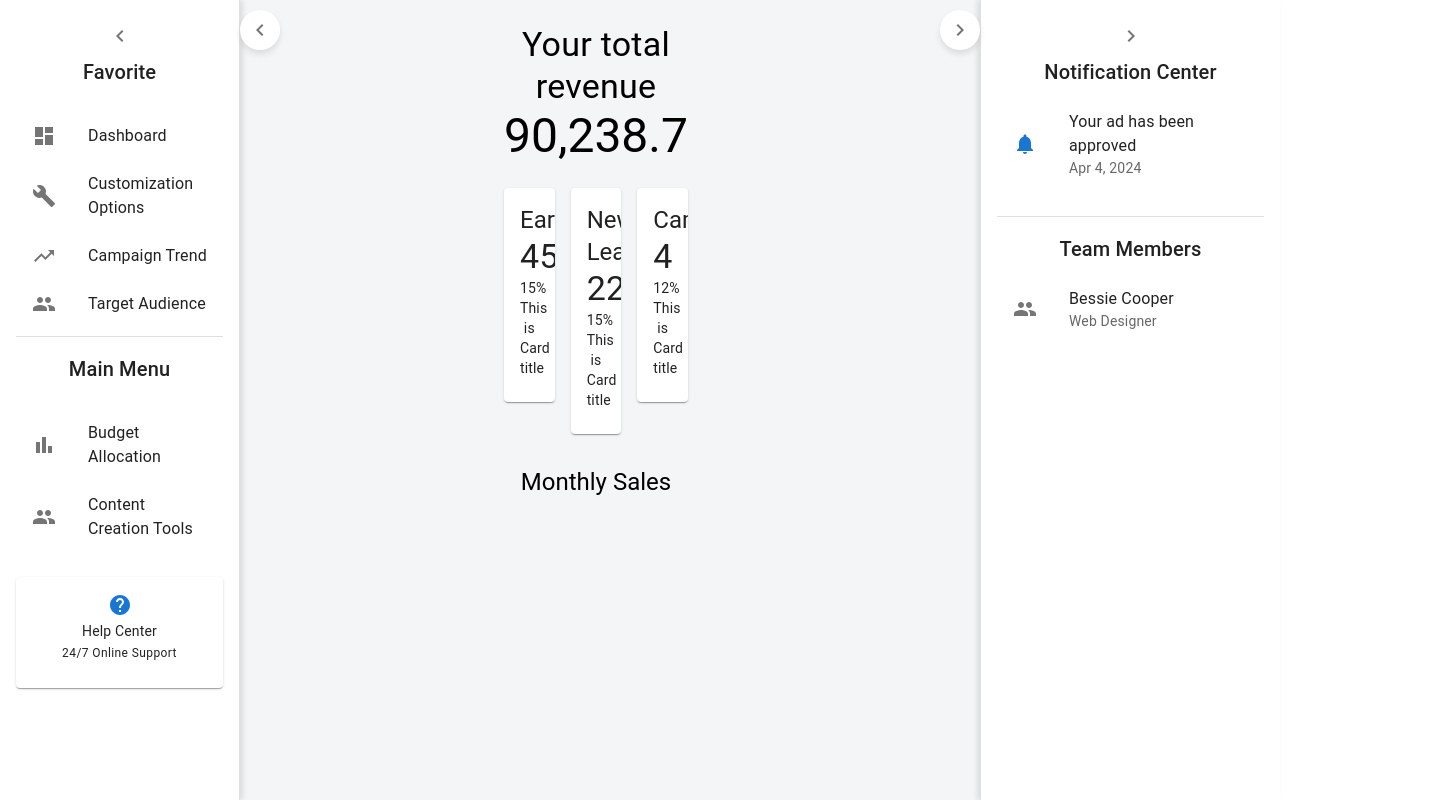
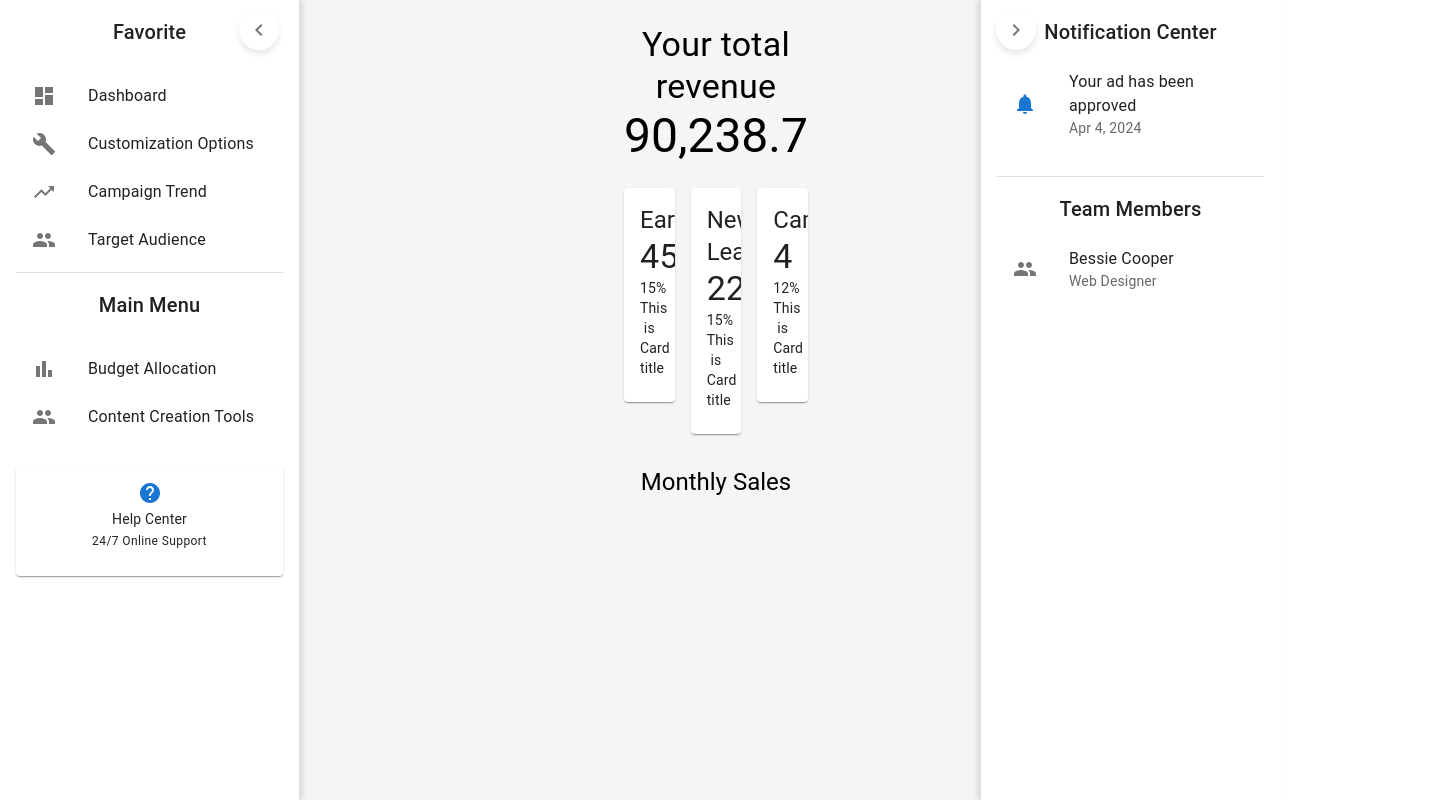
Before and after one commit to sourabh-chaprana/campaign-dashboard, a React (Create React App) app: page / in a window 1280 px wide. Shown: the whole page, 1432 px wide, since content can reach past the window. Built offline with nearby package versions, Linux system fonts and the light colour scheme.

Commit message:
work on drawer

```diff
--- a/src/Dashboard.js
+++ b/src/Dashboard.js
@@ -25,7 +25,7 @@ import {
   ChevronRight as ChevronRightIcon,
 } from "@mui/icons-material";
 
-const drawerWidth = 240;
+const drawerWidth = 300;
 const notificationWidth = 300;
 
 const Dashboard = () => {
@@ -60,13 +60,27 @@ const Dashboard = () => {
           },
         }}
       >
+
+
         <Box sx={{ padding: 2 }}>
-          <IconButton onClick={toggleLeftDrawer}>
-            <ChevronLeftIcon />
-          </IconButton>
           <Typography variant="h6" sx={{ marginBottom: 2 }}>
             Favorite
           </Typography>
+
+          {leftOpen && ( <IconButton
+        onClick={toggleLeftDrawer}
+        sx={{
+          position: "absolute",
+          right: '20px',
+          top: "10px",
+          zIndex: 1300,
+          bgcolor: "#fff",
+          boxShadow: "0px 4px 6px rgba(0, 0, 0, 0.1)",
+          "&:hover": { bgcolor: "#f0f0f0" },
+        }}
+      >
+        {leftOpen ? <ChevronLeftIcon /> : <ChevronRightIcon />}
+      </IconButton>)}
           <List>
             <ListItem button>
               <ListItemIcon>
@@ -123,7 +137,7 @@ const Dashboard = () => {
       </Drawer>
 
       {/* Toggle Button for Left Drawer */}
-      <IconButton
+      {/* {leftOpen? <IconButton
         onClick={toggleLeftDrawer}
         sx={{
           position: "absolute",
@@ -136,7 +150,25 @@ const Dashboard = () => {
         }}
       >
         {leftOpen ? <ChevronLeftIcon /> : <ChevronRightIcon />}
-      </IconButton>
+      </IconButton>:''  } */}
+
+
+
+{!leftOpen && <IconButton
+        onClick={toggleLeftDrawer}
+        sx={{
+          position: "absolute",
+          left: leftOpen ? drawerWidth : 0,
+          top: "10px",
+          zIndex: 1300,
+          bgcolor: "#fff",
+          boxShadow: "0px 4px 6px rgba(0, 0, 0, 0.1)",
+          "&:hover": { bgcolor: "#f0f0f0" },
+        }}
+      >
+        {leftOpen ? <ChevronLeftIcon /> : <ChevronRightIcon />}
+      </IconButton>  }
+
 
       {/* Main Dashboard Content */}
       <Box
@@ -207,9 +239,21 @@ const Dashboard = () => {
         }}
       >
         <Box sx={{ padding: 2 }}>
-          <IconButton onClick={toggleRightDrawer}>
-            <ChevronRightIcon />
-          </IconButton>
+      {rightOpen &&   <IconButton
+        onClick={toggleRightDrawer}
+        sx={{
+          position: "absolute",
+          left: '15px',
+          top: "10px",
+          zIndex: 1300,
+          bgcolor: "#fff",
+          boxShadow: "0px 4px 6px rgba(0, 0, 0, 0.1)",
+          "&:hover": { bgcolor: "#f0f0f0" },
+        }}
+      >
+        {rightOpen ? <ChevronRightIcon /> : <ChevronLeftIcon />}
+        </IconButton>
+        }
           <Typography variant="h6">Notification Center</Typography>
           <List>
             <ListItem>
@@ -238,6 +282,8 @@ const Dashboard = () => {
       </Drawer>
 
       {/* Toggle Button for Right Drawer */}
+
+      {!rightOpen &&
       <IconButton
         onClick={toggleRightDrawer}
         sx={{
@@ -251,7 +297,7 @@ const Dashboard = () => {
         }}
       >
         {rightOpen ? <ChevronRightIcon /> : <ChevronLeftIcon />}
-      </IconButton>
+      </IconButton>}
     </Box>
   );
 };
```
